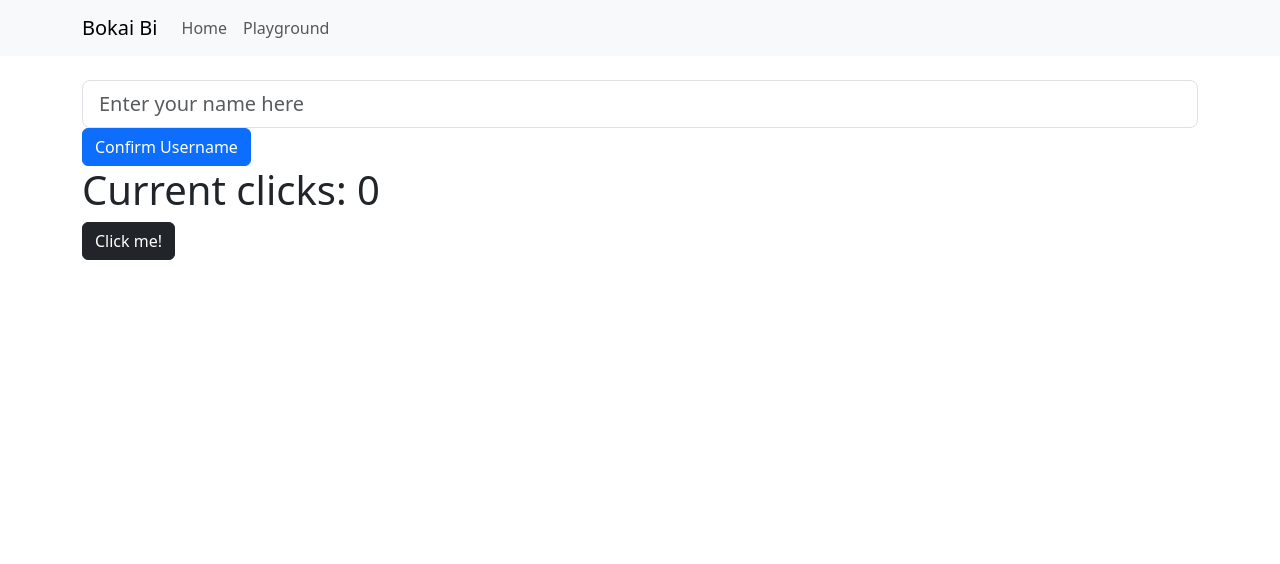
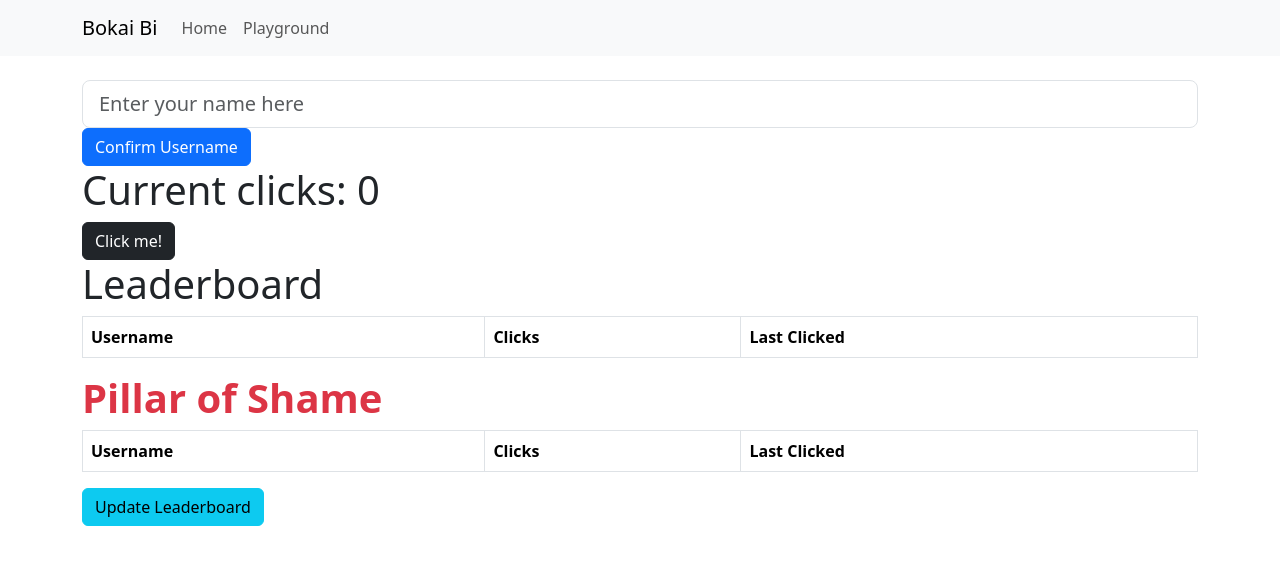
Before and after one commit to Bokai-Bi/personal-website, a React (Create React App) app: page /playground/clicker in a window 1280 px wide. Shown: the top 564 px of the page. Built offline with nearby package versions, Linux system fonts and the light colour scheme.

Commit message:
Added leaderboard and cheater board

```diff
--- a/src/components/clicker.component.js
+++ b/src/components/clicker.component.js
@@ -3,12 +3,80 @@ import axios from 'axios';
 import Container from 'react-bootstrap/Container';
 import Button from 'react-bootstrap/Button';
 import Form from 'react-bootstrap/Form';
+import Table from 'react-bootstrap/Table';
 import { BACKEND_IP, BACKEND_PORT } from '../settings';
 
 export default function Clicker() {
     const [username, setUsername] = useState('');
     const [clicks, setClicks] = useState(0);
     const [inputUsername, setInputUsername] = useState('');
+    const [allUsers, setAllUsers] = useState([]);
+    const [allShame, setAllShame] = useState([]);
+
+    function populateUsers() {
+        axios.get(`http://${BACKEND_IP}:${BACKEND_PORT}/clicker`)
+              .then(res => {
+                const entries = res.data;
+                entries.sort((a, b) => {
+                    return ((a.clicks > b.clicks) ? -1 : 1);
+                });
+                setAllUsers(entries.filter(entry => entry.clicks < 100000)); // DO NOT SET AT 99999 PLEASE >_<
+                setAllShame(entries.filter(entry => entry.clicks >= 100000));
+              })
+              .catch(err => console.log(`Failed to get all users, err: ${err}`));
+    }
+
+    function Leaderboard() {
+        return (
+        <>
+        <h1>Leaderboard</h1>
+          <Table striped bordered hover>
+            <thead>
+                <tr>
+                    <th>Username</th>
+                    <th>Clicks</th>
+                    <th>Last Clicked</th>
+                </tr>
+            </thead>
+            <tbody>
+                {allUsers.map(user => {
+                    return (<tr>
+                        <td>{user.username}</td>
+                        <td>{user.clicks}</td>
+                        <td>{user.date}</td>
+                    </tr>);
+                })}
+            </tbody>
+          </Table>
+        </>
+        );
+    }
+
+    function PillarOfShame() {
+        return (
+            <>
+            <h1 class='text-danger'><strong>Pillar of Shame</strong></h1>
+            <Table striped bordered hover>
+              <thead>
+                  <tr>
+                      <th>Username</th>
+                      <th>Clicks</th>
+                      <th>Last Clicked</th>
+                  </tr>
+              </thead>
+              <tbody>
+                  {allShame.map(user => {
+                      return (<tr>
+                          <td>{user.username}</td>
+                          <td>{user.clicks}</td>
+                          <td>{user.date}</td>
+                      </tr>);
+                  })}
+              </tbody>
+            </Table>
+            </>
+        );
+    }
 
     function incrementClick(e) {
         if (username !== '' && username === inputUsername) {
@@ -62,6 +130,10 @@ export default function Clicker() {
             <br/>
             <h1>Current clicks: {clicks}</h1>
             <Button variant='dark' onClick={incrementClick}>Click me!</Button>
+            <br/>
+            <Leaderboard />
+            <PillarOfShame />
+            <Button variant='info' onClick={populateUsers}>Update Leaderboard</Button>
         </Container>
     );
 }
```
